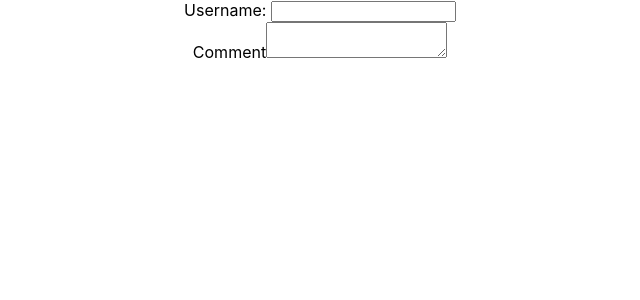
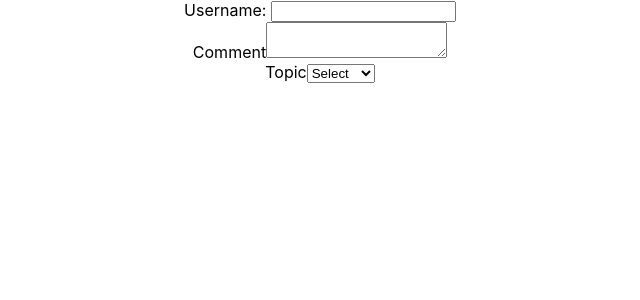
Before and after one commit to python-benedict/react-series, a React (Create React App) app: page / in a window 1280 px wide. Shown: the top 300 px of the page, without its empty margins (320-960 px from the left). Built offline with nearby package versions, Linux system fonts and the light colour scheme.

Commit message:
added a select field to the form and made react handle everything

```diff
--- a/src/components/Form.js
+++ b/src/components/Form.js
@@ -7,7 +7,8 @@ class Form extends Component {
 
       this.state = {
          username: '',
-         comment: ''
+         comment: '',
+         topic: 'select'
       }
     }
 
@@ -27,6 +28,11 @@ class Form extends Component {
             comment: event.target.value
         })
     }
+    handleTopicChange = (event) =>{
+        this.setState({
+            topic: event.target.value
+        })
+    }
 
   render() {
     return (
@@ -39,6 +45,15 @@ class Form extends Component {
             <label>Comment</label>
             <textarea value={this.state.comment} onChange={this.handleCommentChange}></textarea>
         </div>
+        <div>
+            <label>Topic</label>
+            <select value={this.state.topic} onChange={this.handleTopicChange}>
+                <option value="select">Select</option>
+                <option value="react">React</option>
+                <option value="vue.js">Vue Js</option>
+                <option value="angular">Angular</option>
+            </select>
+        </div>
       </form>
     )
   }
```
